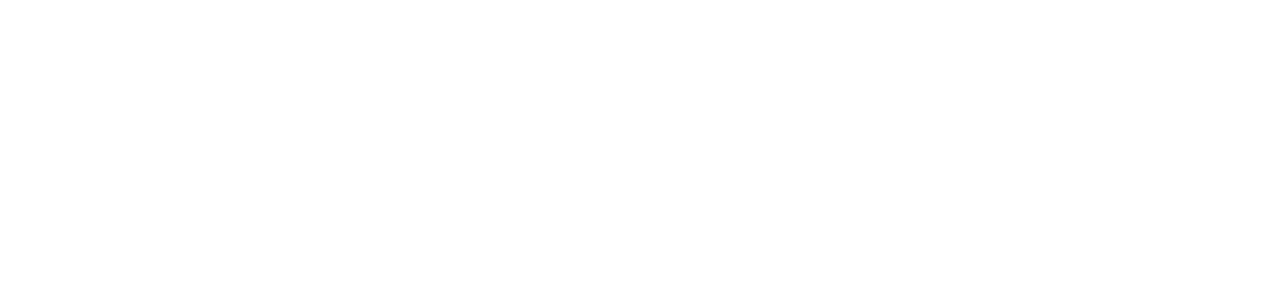
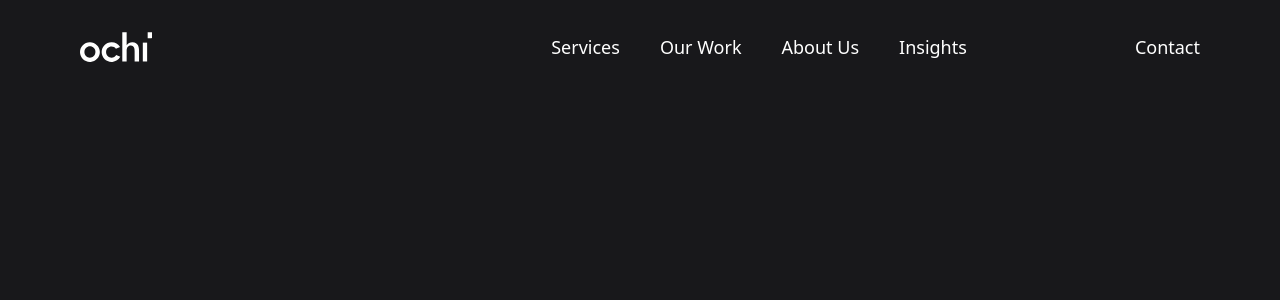
Before and after one commit to Harshal39/Ochi, a React (Vite) app: page / in a window 1280 px wide. Shown: the top 300 px of the page. Built offline with nearby package versions, Linux system fonts and the light colour scheme.

Commit message:
Added Navbar

```diff
--- a/src/App.jsx
+++ b/src/App.jsx
@@ -1,9 +1,10 @@
 import React from 'react'
+import Navbar from './components/Navbar';
 
 function App() {
   return (
-    <div>
-
+    <div className='w-full h-screen bg-zinc-900 text-white'>
+      <Navbar />
     </div>
   )
 }
--- /dev/null
+++ b/src/components/Navbar.jsx
@@ -0,0 +1,24 @@
+import React from 'react'
+
+function Navbar() {
+  return (
+    <div className='fixed z-[999] w-full px-20 py-8 font-["Neue Montreal"] flex justify-between items-center'>
+      <div className='logo'>
+      <svg width="72" height="30" viewBox="0 0 72 30" fill="none" xmlns="http://www.w3.org/2000/svg">
+									<path d="M9.8393 10.2032C4.22951 10.3257 -0.0459221 14.7356 0.000372391 20.2752C0.0412204 25.3548 4.57808 30.3608 10.6862 29.9226C15.5145 29.5768 19.9015 25.4119 19.8525 20.0057C19.8035 14.5995 15.1904 10.0916 9.8393 10.2032ZM9.89649 25.7005C6.87101 25.7005 4.39834 23.1144 4.40924 19.9839C4.39525 19.2507 4.52792 18.522 4.79947 17.8407C5.07102 17.1594 5.47597 16.5392 5.99056 16.0164C6.50515 15.4937 7.11902 15.0789 7.79613 14.7966C8.47324 14.5142 9.19995 14.3698 9.93362 14.372C10.6673 14.3742 11.3931 14.5228 12.0686 14.8092C12.744 15.0956 13.3554 15.514 13.8668 16.0398C14.3783 16.5656 14.7796 17.1882 15.0471 17.8711C15.3146 18.554 15.4429 19.2834 15.4246 20.0166C15.4409 23.1008 12.9111 25.7059 9.88832 25.7005H9.89649Z" fill="currentColor"></path>
+									<path d="M62.8086 29.4855H67.1222V10.6372H62.8086V29.4855Z" fill="currentColor"></path>
+									<path d="M67.6816 0.172852V6.13439H71.5322C71.6738 6.13439 71.8046 6.13439 72.0006 6.11534V0.172852H67.6816Z" fill="currentColor"></path>
+									<path d="M31.5648 25.7016C28.5393 25.7016 26.0667 23.1156 26.0776 19.9851C26.0936 18.5291 26.6764 17.1366 27.7023 16.1029C28.7282 15.0692 30.1166 14.4757 31.573 14.4482C32.4198 14.4541 33.2537 14.6557 34.0095 15.0373C34.7654 15.4188 35.4227 15.97 35.9301 16.6477L40.0667 15.0144C38.2884 12.0853 35.0669 10.1145 31.4995 10.1989C25.8897 10.3214 21.6142 14.7313 21.6605 20.2709C21.7014 25.3505 26.2382 30.3565 32.3464 29.9183C33.9908 29.7803 35.5761 29.2408 36.9631 28.347C38.3501 27.4532 39.4963 26.2326 40.3009 24.7924L36.2542 22.9931C35.7705 23.8086 35.0851 24.486 34.2638 24.9604C33.4426 25.4347 32.5132 25.69 31.5648 25.7016Z" fill="currentColor"></path>
+									<path d="M52.4097 10.1387C51.2512 10.1119 50.1066 10.3947 49.0941 10.958C48.0816 11.5212 47.2379 12.3445 46.6501 13.3427V0.172852H42.293V29.4688H46.6501C46.6501 29.1721 46.6501 18.7816 46.6501 18.7816C46.6501 15.6946 47.8619 13.4352 50.8084 13.4352C54.6046 13.4352 54.6209 17.4178 54.6209 19.6962C54.6209 22.9165 54.6209 25.5189 54.6209 28.7393V29.4987H59.0271C59.0271 29.3708 59.0488 29.2728 59.0488 29.1721C59.0488 25.5108 59.0951 21.8522 59.0325 18.1909C58.9916 15.6538 58.5015 10.1387 52.4097 10.1387Z" fill="currentColor"></path>
+								</svg>
+        </div>
+        <div className='links flex gap-10'>
+            {["Services","Our Work","About Us","Insights","Contact"].map((item,index) => (
+                <a key={index} className={`text-lg capitalize font-light ${index === 4 && "ml-32"}`}>{item}</a>
+            ))}
+            </div>
+    </div>
+  )
+}
+
+export default Navbar
```
